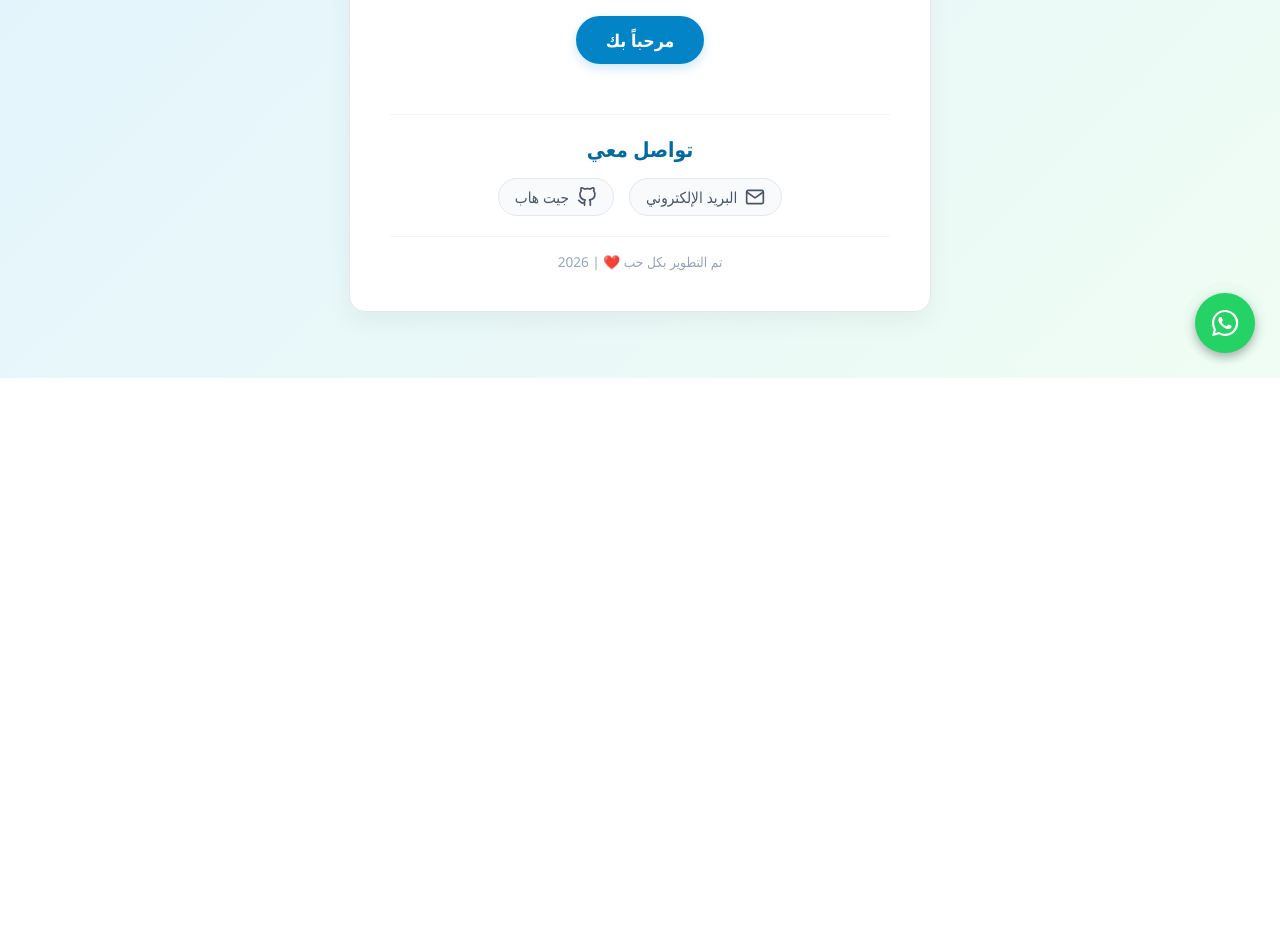
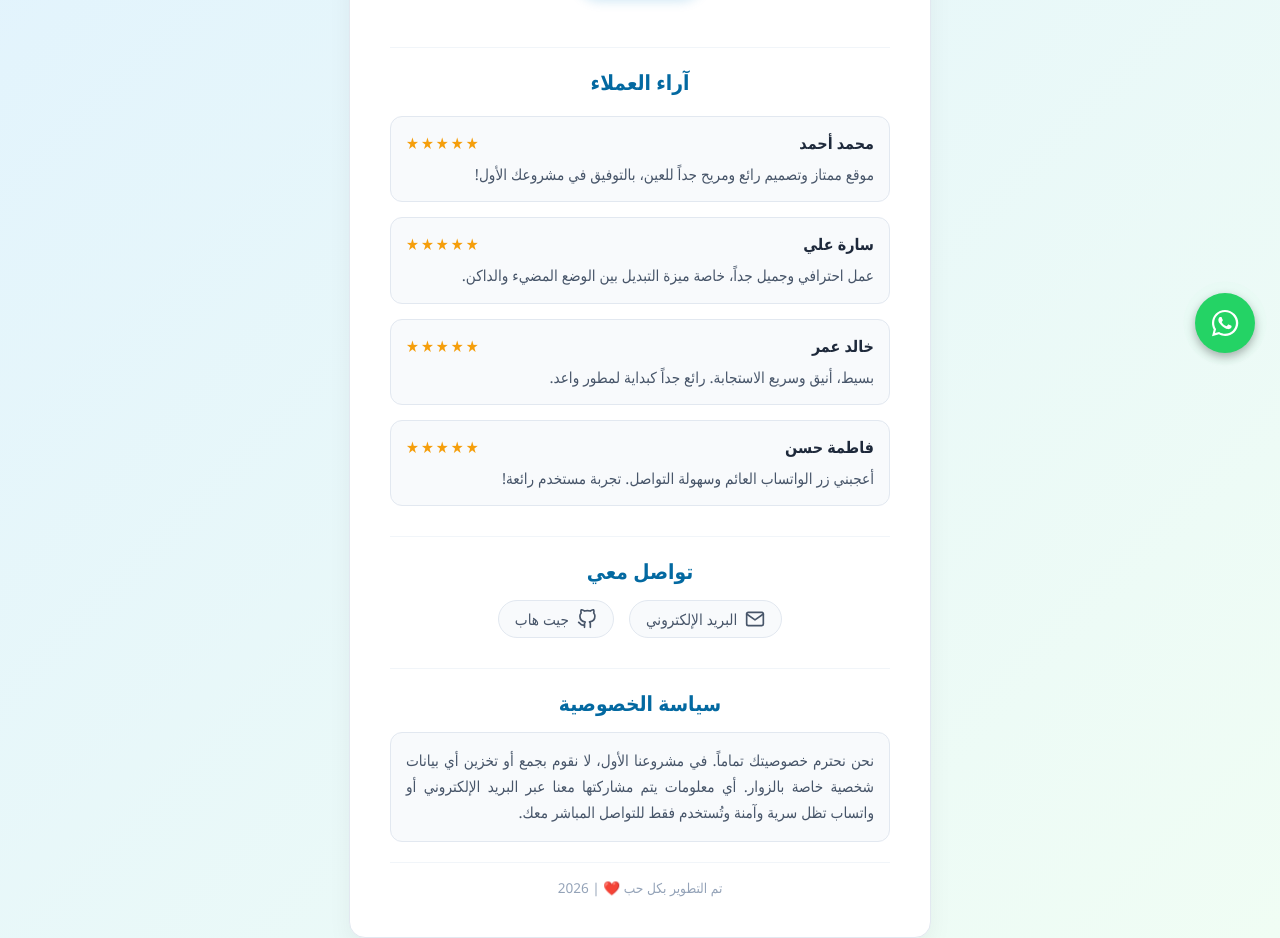
Before and after one commit to medbel000/my-first-project, a plain HTML site: page index.html in a window 1280 px wide. Shown: the part 422-1360 px from the top of the page. Before the commit the page ends 800 px from the top, so only its background shows below. Drawn offline with Linux system fonts and the light colour scheme.

Commit message:
Add customer reviews and privacy policy sections

```diff
--- a/index.html
+++ b/index.html
@@ -23,6 +23,41 @@
         <p>هذا هو مشروعي البرمجي الأول على الإطلاق، حيث أخطو خطواتي الأولى والمثيرة في عالم تطوير مواقع الويب. قمت بتصميم هذه الصفحة البسيطة لأرحب بكم وأشارككم انطلاقتي في هذا المجال الرائع.</p>
         <button id="welcome-btn" class="btn">مرحباً بك</button>
 
+        <!-- قسم آراء العملاء -->
+        <div class="reviews-section">
+            <h3>آراء العملاء</h3>
+            <div class="reviews-container">
+                <div class="review-card">
+                    <div class="review-header">
+                        <span class="customer-name">محمد أحمد</span>
+                        <span class="rating">★★★★★</span>
+                    </div>
+                    <p class="review-text">موقع ممتاز وتصميم رائع ومريح جداً للعين، بالتوفيق في مشروعك الأول!</p>
+                </div>
+                <div class="review-card">
+                    <div class="review-header">
+                        <span class="customer-name">سارة علي</span>
+                        <span class="rating">★★★★★</span>
+                    </div>
+                    <p class="review-text">عمل احترافي وجميل جداً، خاصة ميزة التبديل بين الوضع المضيء والداكن.</p>
+                </div>
+                <div class="review-card">
+                    <div class="review-header">
+                        <span class="customer-name">خالد عمر</span>
+                        <span class="rating">★★★★★</span>
+                    </div>
+                    <p class="review-text">بسيط، أنيق وسريع الاستجابة. رائع جداً كبداية لمطور واعد.</p>
+                </div>
+                <div class="review-card">
+                    <div class="review-header">
+                        <span class="customer-name">فاطمة حسن</span>
+                        <span class="rating">★★★★★</span>
+                    </div>
+                    <p class="review-text">أعجبني زر الواتساب العائم وسهولة التواصل. تجربة مستخدم رائعة!</p>
+                </div>
+            </div>
+        </div>
+
         <!-- قسم تواصل معي -->
         <div class="contact-section">
             <h3>تواصل معي</h3>
@@ -35,6 +70,14 @@
                     <svg xmlns="http://www.w3.org/2000/svg" width="20" height="20" viewBox="0 0 24 24" fill="none" stroke="currentColor" stroke-width="2" stroke-linecap="round" stroke-linejoin="round"><path d="M9 19c-5 1.5-5-2.5-7-3m14 6v-3.87a3.37 3.37 0 0 0-.94-2.61c3.14-.35 6.44-1.54 6.44-7A5.44 5.44 0 0 0 20 4.77 5.07 5.07 0 0 0 19.91 1S18.73.65 16 2.48a13.38 13.38 0 0 0-7 0C6.27.65 5.09 1 5.09 1A5.07 5.07 0 0 0 5 4.77a5.44 5.44 0 0 0-1.5 3.78c0 5.42 3.3 6.61 6.44 7A3.37 3.37 0 0 0 9 18.13V22"/></svg>
                     <span>جيت هاب</span>
                 </a>
+            </div>
+        </div>
+
+        <!-- قسم سياسة الخصوصية -->
+        <div class="privacy-section">
+            <h3>سياسة الخصوصية</h3>
+            <div class="privacy-content">
+                <p class="privacy-text">نحن نحترم خصوصيتك تماماً. في مشروعنا الأول، لا نقوم بجمع أو تخزين أي بيانات شخصية خاصة بالزوار. أي معلومات يتم مشاركتها معنا عبر البريد الإلكتروني أو واتساب تظل سرية وآمنة وتُستخدم فقط للتواصل المباشر معك.</p>
             </div>
         </div>
 
--- a/style.css
+++ b/style.css
@@ -150,7 +150,7 @@ body.dark-theme .contact-link.github:hover {
 }
 
 /* تأثير انتقال سلس لكامل الصفحة */
-body, .container, h1, h2, p, .badge, .theme-toggle-btn, .contact-section, .contact-link {
+body, .container, h1, h2, p, .badge, .theme-toggle-btn, .contact-section, .contact-link, .reviews-section, .review-card, .customer-name, .review-text, .privacy-section, .privacy-content, .privacy-text {
     transition: background-color 0.4s ease, color 0.4s ease, border-color 0.4s ease, box-shadow 0.4s ease, transform 0.3s ease;
 }
 .container {
@@ -341,3 +341,137 @@ body.dark-theme .back-to-top-btn:hover {
         left: 20px;
     }
 }
+
+/* قسم آراء العملاء الجديد */
+.reviews-section {
+    margin-top: 30px;
+    border-top: 1px solid #f1f5f9;
+    padding-top: 20px;
+}
+
+body.dark-theme .reviews-section {
+    border-top-color: #334155;
+}
+
+.reviews-section h3 {
+    font-size: 1.3rem;
+    color: #0369a1;
+    margin-bottom: 20px;
+    margin-top: 0;
+}
+
+body.dark-theme .reviews-section h3 {
+    color: #0ea5e9;
+}
+
+.reviews-container {
+    display: flex;
+    flex-direction: column;
+    gap: 15px;
+    text-align: right;
+}
+
+.review-card {
+    background-color: #f8fafc;
+    border: 1px solid #e2e8f0;
+    border-radius: 12px;
+    padding: 15px;
+    text-align: right;
+}
+
+body.dark-theme .review-card {
+    background-color: #0f172a;
+    border-color: #334155;
+}
+
+.review-card:hover {
+    transform: translateY(-2px);
+    box-shadow: 0 4px 10px rgba(0, 0, 0, 0.05);
+}
+
+body.dark-theme .review-card:hover {
+    box-shadow: 0 4px 10px rgba(0, 0, 0, 0.2);
+}
+
+.review-header {
+    display: flex;
+    justify-content: space-between;
+    align-items: center;
+    margin-bottom: 8px;
+    gap: 10px;
+    flex-wrap: wrap;
+}
+
+.customer-name {
+    font-weight: bold;
+    font-size: 1rem;
+    color: #1e293b;
+}
+
+body.dark-theme .customer-name {
+    color: #cbd5e1;
+}
+
+.rating {
+    color: #f59e0b;
+    font-size: 1rem;
+    letter-spacing: 2px;
+}
+
+.review-text {
+    font-size: 0.95rem;
+    line-height: 1.6;
+    color: #475569;
+    margin: 0 !important; /* Overriding possible general paragraph margins */
+    text-align: right;
+}
+
+body.dark-theme .review-text {
+    color: #cbd5e1;
+}
+
+/* قسم سياسة الخصوصية الجديد */
+.privacy-section {
+    margin-top: 30px;
+    border-top: 1px solid #f1f5f9;
+    padding-top: 20px;
+}
+
+body.dark-theme .privacy-section {
+    border-top-color: #334155;
+}
+
+.privacy-section h3 {
+    font-size: 1.3rem;
+    color: #0369a1;
+    margin-bottom: 15px;
+    margin-top: 0;
+}
+
+body.dark-theme .privacy-section h3 {
+    color: #0ea5e9;
+}
+
+.privacy-content {
+    background-color: #f8fafc;
+    border: 1px solid #e2e8f0;
+    border-radius: 12px;
+    padding: 15px;
+    text-align: justify;
+}
+
+body.dark-theme .privacy-content {
+    background-color: #0f172a;
+    border-color: #334155;
+}
+
+.privacy-text {
+    font-size: 0.95rem;
+    line-height: 1.7;
+    color: #475569;
+    margin: 0 !important;
+}
+
+body.dark-theme .privacy-text {
+    color: #cbd5e1;
+}
```
